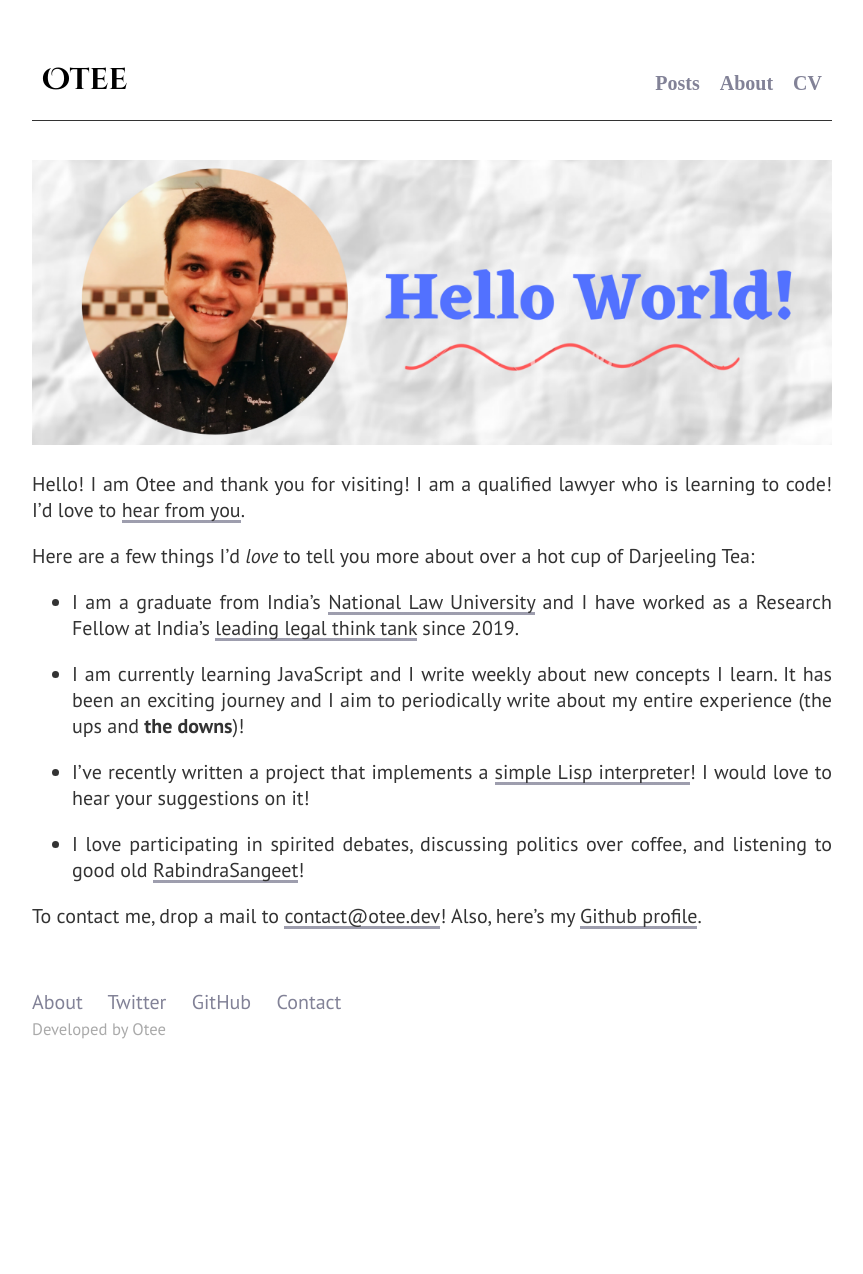
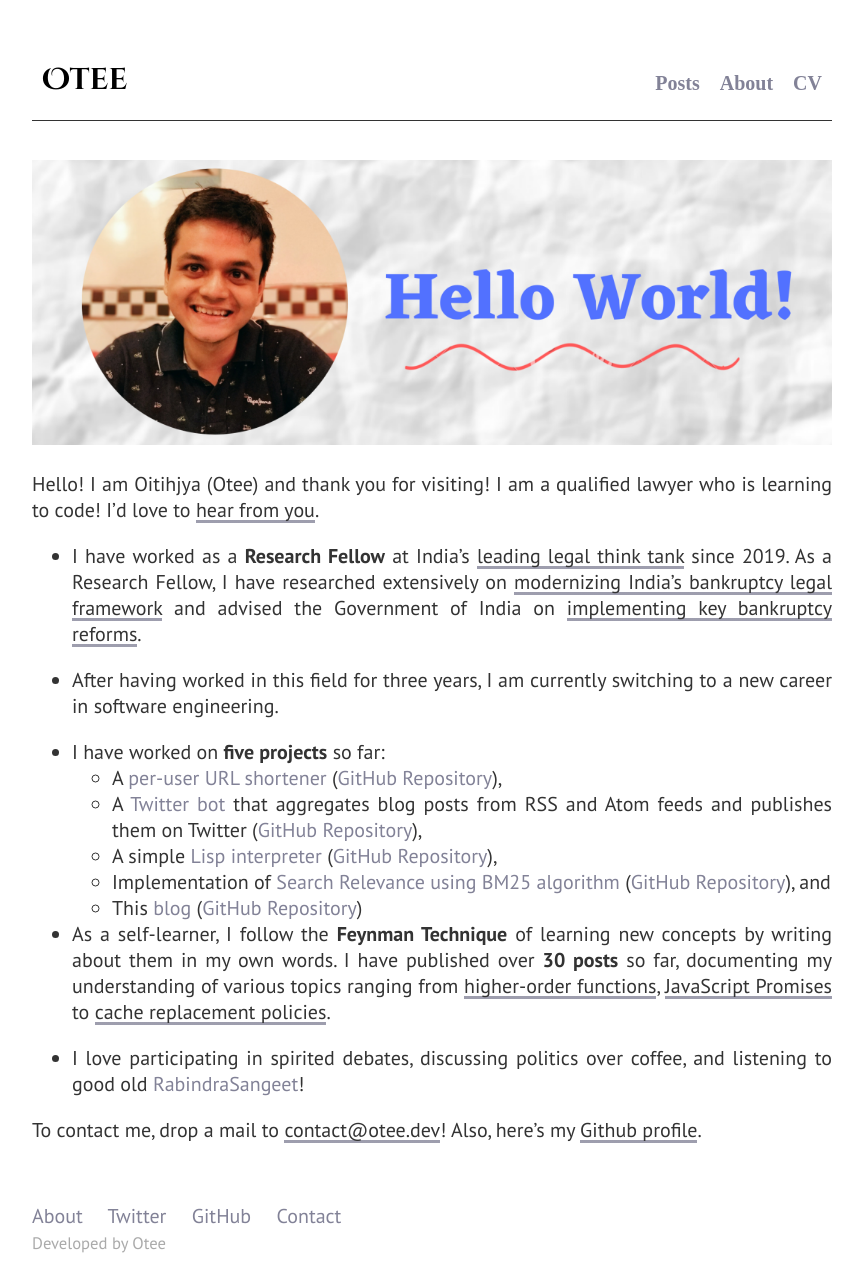
Before and after one commit to oitee/oitee.github.io, a Jekyll site: the page built from _pages/about.md, in a window 1280 px wide. Shown: the whole page, without its empty margins (208-1071 px from the left). Built offline with Jekyll 4.4.1, drawn with Linux system fonts in a browser that asks for light colours; some web fonts are replaced; before the commit the page ends 1060 px from its top, so only the background shows below that.

Commit message:
Update About page

```diff
--- a/_pages/about.md
+++ b/_pages/about.md
@@ -9,16 +9,21 @@ published: true
 <img src="/assets/images/hello_world.png" alt="Banner" width="100%"/>
 
 
-Hello! I am Otee and thank you for visiting! I am a qualified lawyer who is learning to code! I’d love to [hear from you]((mailto:contact@otee.dev)).
+Hello! I am Oitihjya (Otee) and thank you for visiting! I am a qualified lawyer who is learning to code! I’d love to [hear from you]((mailto:contact@otee.dev)).
+
+- I have worked as a **Research Fellow** at India’s [leading legal think tank](https://vidhilegalpolicy.in/team/oitihjya-sen/) since 2019. As a Research Fellow, I have researched extensively on [modernizing India’s bankruptcy legal framework](https://vidhilegalpolicy.in/wp-content/uploads/2020/07/Report-on-Pre-Packaged-Insolvency-Resolution.pdf) and advised the Government of India on [implementing key bankruptcy reforms](https://vidhilegalpolicy.in/blog/pre-packaged-insolvency-resolution-under-the-insolvency-and-bankruptcy-code-ibc-an-overview/).
+
+- After having worked in this field for three years, I am currently switching to a new career in software engineering.
+
+- I have worked on **five projects** so far:
+    - A [per-user URL shortener](https://oteetwirl.herokuapp.com/) ([GitHub Repository](https://github.com/oitee/twirl)),
+    - A [Twitter bot](https://twitter.com/cardimomT) that aggregates blog posts from RSS and Atom feeds and publishes them on Twitter ([GitHub Repository](https://github.com/oitee/cardimom)),
+    - A simple [Lisp interpreter](https://otee.dev/2021/08/24/crisp-a-simple-lisp-interpreter.html) ([GitHub Repository](https://github.com/oitee/crisp)),
+    - Implementation of [Search Relevance using BM25 algorithm](https://otee.dev/2021/11/24/search-relevance-using-bm-25.html) ([GitHub Repository](https://github.com/oitee/bm25)), and
+    - This [blog](https://otee.dev/) ([GitHub Repository](https://github.com/oitee/oitee.github.io))
 
 
-Here are a few things I'd _love_ to tell you more about over a hot cup of Darjeeling Tea:
-
-- I am a graduate from India’s [National Law University](https://hnlu.ac.in/) and I have worked as a Research Fellow at India’s [leading legal think tank](https://vidhilegalpolicy.in/team/oitihjya-sen/) since 2019.
-
-- I am currently learning JavaScript and I write weekly about new concepts I learn. It has been an exciting journey and I aim to periodically write about my entire experience (the ups and **the downs**)!
-
-- I’ve recently written a project that implements a [simple Lisp interpreter](https://github.com/oitee/crisp)! I would love to hear your suggestions on it!
+- As a self-learner, I follow the **Feynman Technique** of learning new concepts by writing about them in my own words. I have published over **30 posts** so far, documenting my understanding of various topics ranging from [higher-order functions](https://otee.dev/2021/07/11/higher-order-functions.html), [JavaScript Promises](https://otee.dev/2021/11/10/javascript-promises.html) to [cache replacement policies](https://otee.dev/2021/08/18/cache-replacement-policy.html).
 
 - I love participating in spirited debates, discussing politics over coffee,  and listening to good old [RabindraSangeet](https://en.wikipedia.org/wiki/Rabindra_Sangeet)!
 
```
